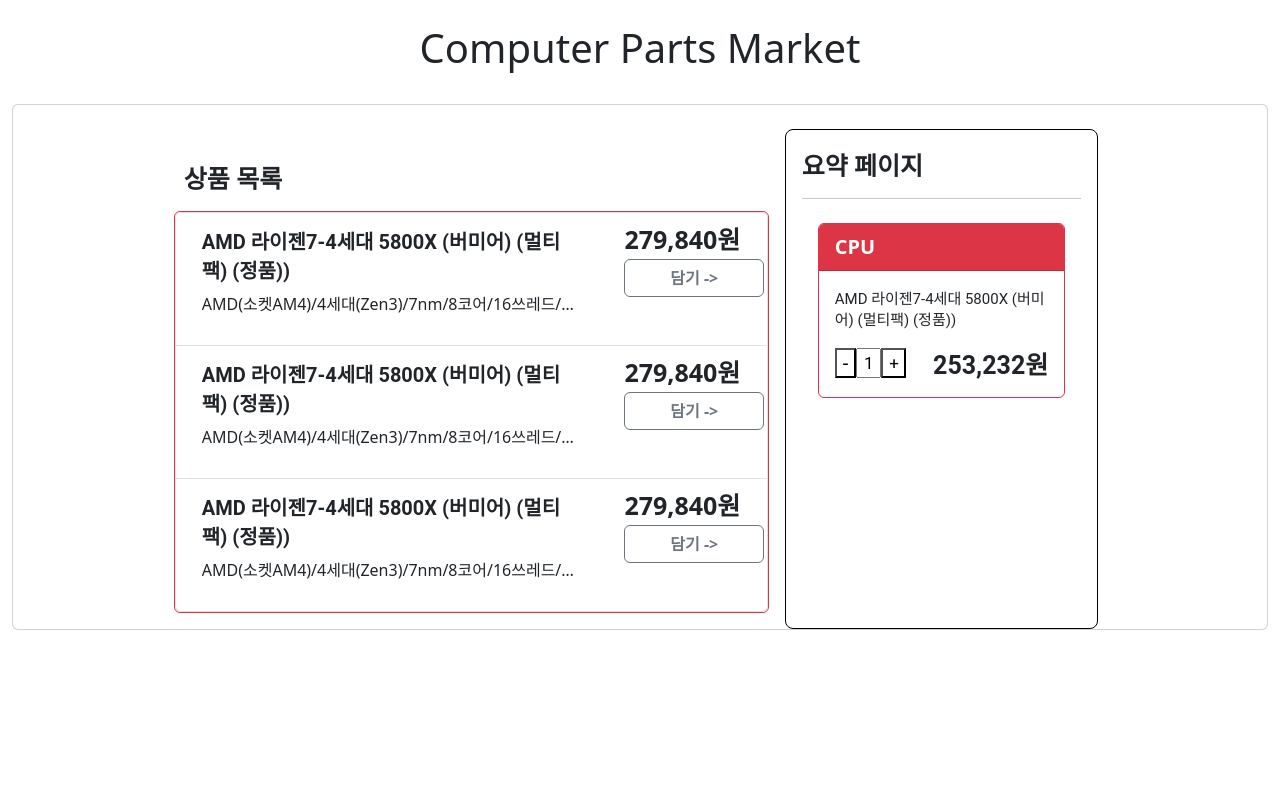
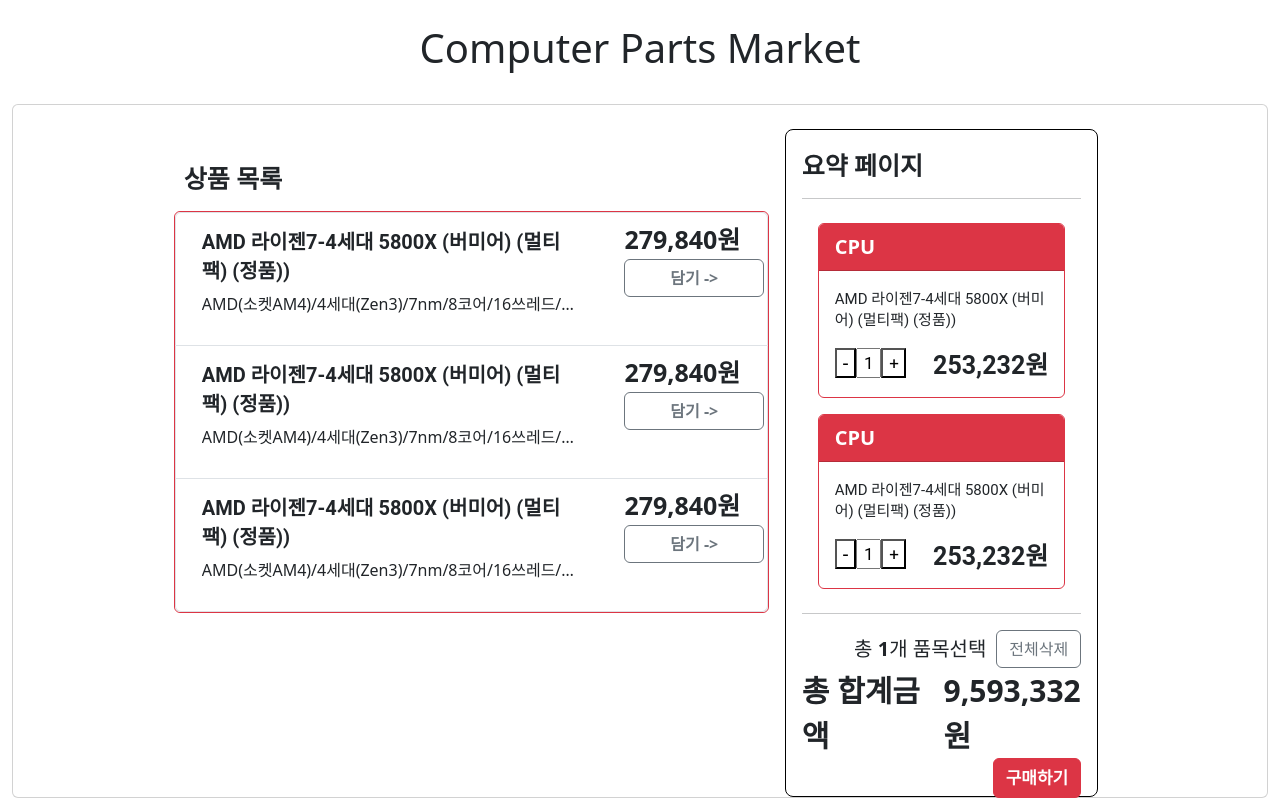
Before and after one commit to Curry4182/computer-parts-market-ui, a React (Create React App) app: page / in a window 1280 px wide. Built offline with nearby package versions, Linux system fonts and the light colour scheme.

Commit message:
feat: 합계(total) 관련 ui 추가

```diff
--- a/src/App.js
+++ b/src/App.js
@@ -3,8 +3,8 @@
 import 'bootstrap/dist/css/bootstrap.min.css'
 import React from "react";
 import PartsItem from "./components/parts/partsItem";
-import './css/summary/summary.css';
-import {SummaryItem} from "./css/summary/summary/summaryItem";
+import {SummaryItem} from "./components/summary/summaryItem";
+import {TotalBox} from "./components/summary/totalBox";
 
 function App() {
   return (
@@ -39,7 +39,12 @@
                               <li className="list-group-item border border-0">
                                   <SummaryItem></SummaryItem>
                               </li>
+                              <li className="list-group-item border border-0">
+                                  <SummaryItem></SummaryItem>
+                              </li>
                           </ul>
+                          <hr/>
+                          <TotalBox></TotalBox>
                       </div>
                   </div>
               </div>
--- a/src/css/summary/summary/summaryItem.js
+++ b/src/components/summary/summaryItem.js
@@ -1,6 +1,5 @@
 import React from "react";
-
-
+import '../../css/summary/summary.css';
 export function SummaryItem() {
 
     return (
--- /dev/null
+++ b/src/components/summary/totalBox.js
@@ -0,0 +1,20 @@
+import React from "react";
+import '../../css/summary/total.css';
+
+export function TotalBox() {
+    return (
+        <div className="total-box">
+            <div className="total-count-box">
+                <span className="total-count"> 총 <span className="fw-bold">1</span>개 품목선택</span>
+                <button className="btn btn-outline-secondary"> 전체삭제 </button>
+            </div>
+            <div className="total-cost-container">
+                <span className="total-cost-title">총 합계금액</span>
+                <span className="total-cost">9,593,332원</span>
+            </div>
+            <footer className="total-footer">
+                <btn className="total-footer-btn btn btn-danger"> 구매하기 </btn>
+            </footer>
+        </div>
+    )
+}
--- /dev/null
+++ b/src/css/summary/total.css
@@ -0,0 +1,39 @@
+.total-box {
+    display: flex;
+    flex-direction: column;
+    justify-content: space-between;
+    height: 150px;
+}
+
+.total-count-box {
+    display: flex;
+    flex-direction: row;
+    justify-content: flex-end;
+    align-items: center;
+}
+
+.total-count {
+    font-size: 20px;
+    margin-right: 10px;
+}
+
+.total-cost-container {
+    font-size: 30px;
+    font-weight: bold;
+    display: flex;
+    justify-content: flex-end;
+}
+
+.total-cost-title {
+    margin-right: 20px;
+}
+
+.total-footer {
+    display: flex;
+    justify-content: flex-end;
+}
+
+.total-footer-btn {
+    font-size: 17px;
+    font-weight: bolder;
+}
```
